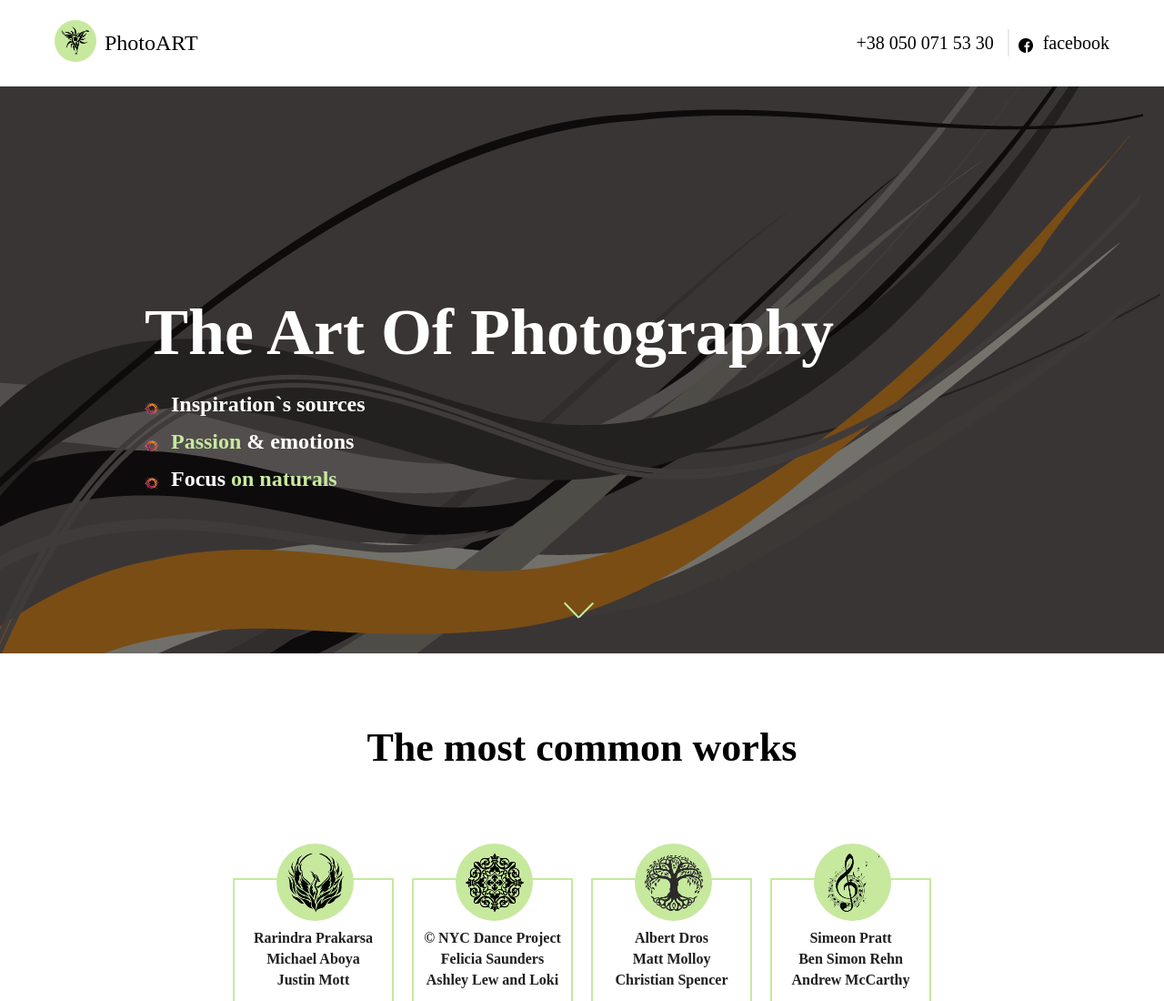
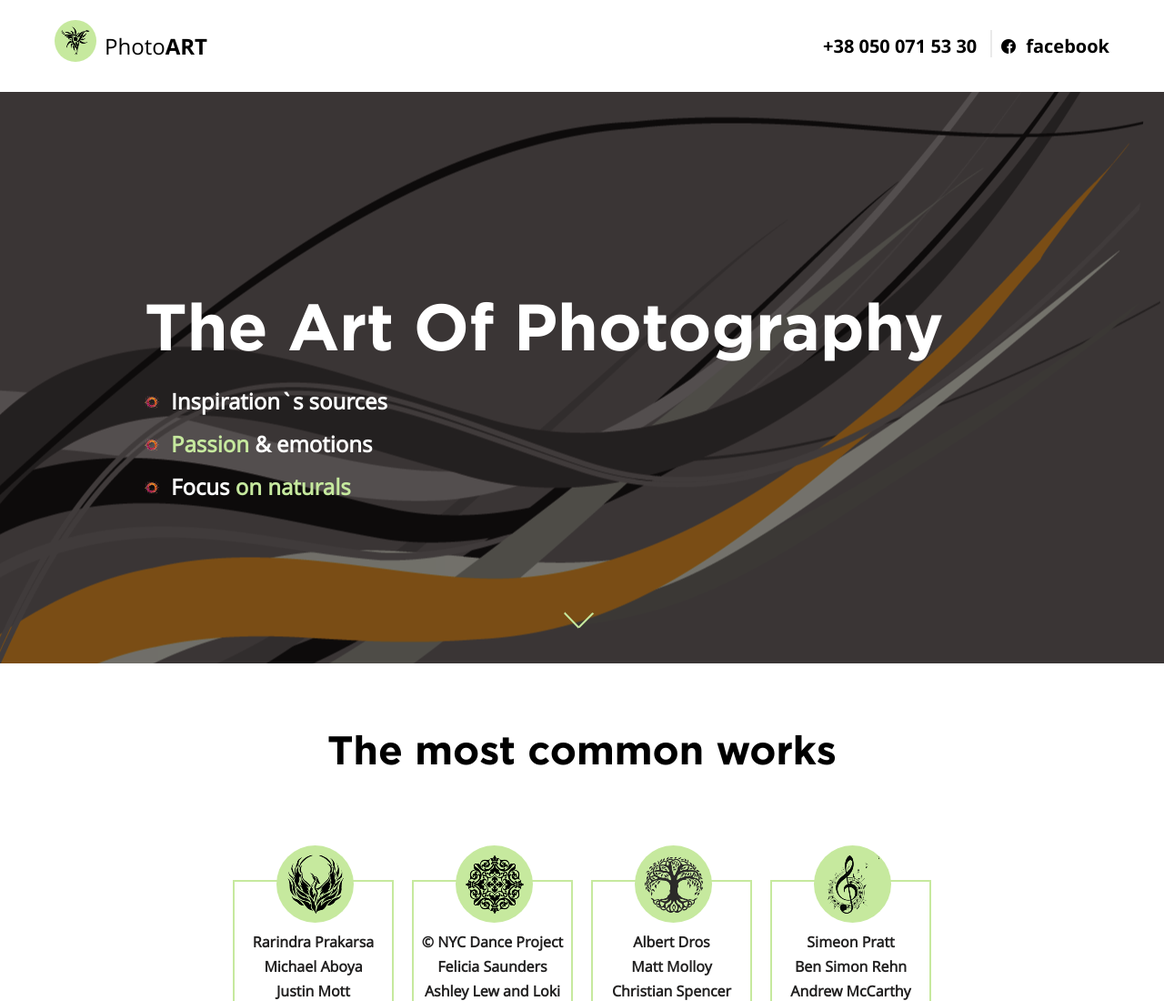
Before and after one commit to AleksaHrevtsova/bootcamp_project, a plain HTML site: page index.html in a window 1280 px wide. Shown: the top 1100 px of the page at 91% size. Drawn offline with Linux system fonts and the light colour scheme; the site is published under a folder, as on GitHub Pages, so addresses that start at the root find nothing; files whose address does not match are found by name.

Commit message:
new path to fonts

```diff
--- a/css/style.css
+++ b/css/style.css
@@ -1,34 +1,34 @@
 /* тут подключаем файлы шрифтов из папки fonts */
 @font-face {
   font-family: "OpenSans";
-  src: url(/fonts/OpenSans-Regular.eot) format("embedded-opentype"),
-    url(/fonts/OpenSans-Regular.ttf) format("truetype"),
-    url(/fonts/OpenSans-Regular.woff) format("woff");
+  src: url(../fonts/OpenSans-Regular.eot) format("embedded-opentype"),
+    url(../fonts/OpenSans-Regular.ttf) format("truetype"),
+    url(../fonts/OpenSans-Regular.woff) format("woff");
   font-style: normal;
   font-weight: normal;
 }
 
 @font-face {
   font-family: "OpenSans Bold";
-  src: url(/fonts/OpenSans-Bold.eot) format("embedded-opentype"),
-    url(/fonts/OpenSans-Bold.ttf) format("truetype"),
-    url(/fonts/OpenSans-Bold.woff) format("woff");
+  src: url(../fonts/OpenSans-Bold.eot) format("embedded-opentype"),
+    url(../fonts/OpenSans-Bold.ttf) format("truetype"),
+    url(../fonts/OpenSans-Bold.woff) format("woff");
   font-style: normal;
   font-weight: bold;
 }
 
 @font-face {
   font-family: "Gotham Pro Bold";
-  src: url(/fonts/GothamPro-Bold.eot) format("embedded-opentype"),
-    url(/fonts/GothamPro-Bold.ttf) format("truetype"),
-    url(/fonts/GothamPro-Bold.woff) format("woff");
+  src: url(../fonts/GothamPro-Bold.eot) format("embedded-opentype"),
+    url(../fonts/GothamPro-Bold.ttf) format("truetype"),
+    url(../fonts/GothamPro-Bold.woff) format("woff");
   font-style: normal;
   font-weight: bold;
 }
 
 @font-face {
   font-family: "Coustard Regular";
-  src: url(/fonts/Coustard-Regular.ttf) format("truetype");
+  src: url(../fonts/Coustard-Regular.ttf) format("truetype");
   font-style: normal;
   font-weight: normal;
 }
@@ -442,7 +442,8 @@ div.ant-carousel-arrow-left {
 
   top: 44%;
   display: block;
-  background: url("http://pvbk.spb.ru/inc/carousel/ant-files/ant-arrow-left.png") no-repeat;
+  background: url("http://pvbk.spb.ru/inc/carousel/ant-files/ant-arrow-left.png")
+    no-repeat;
 }
 
 /* правая стрелка слайдера */
@@ -452,7 +453,8 @@ div.ant-carousel-arrow-right {
 
   top: 44%;
   display: block;
-  background: url("http://pvbk.spb.ru/inc/carousel/ant-files/ant-arrow-right.png") no-repeat;
+  background: url("http://pvbk.spb.ru/inc/carousel/ant-files/ant-arrow-right.png")
+    no-repeat;
 }
 
 /* стили секции 4 */
```
